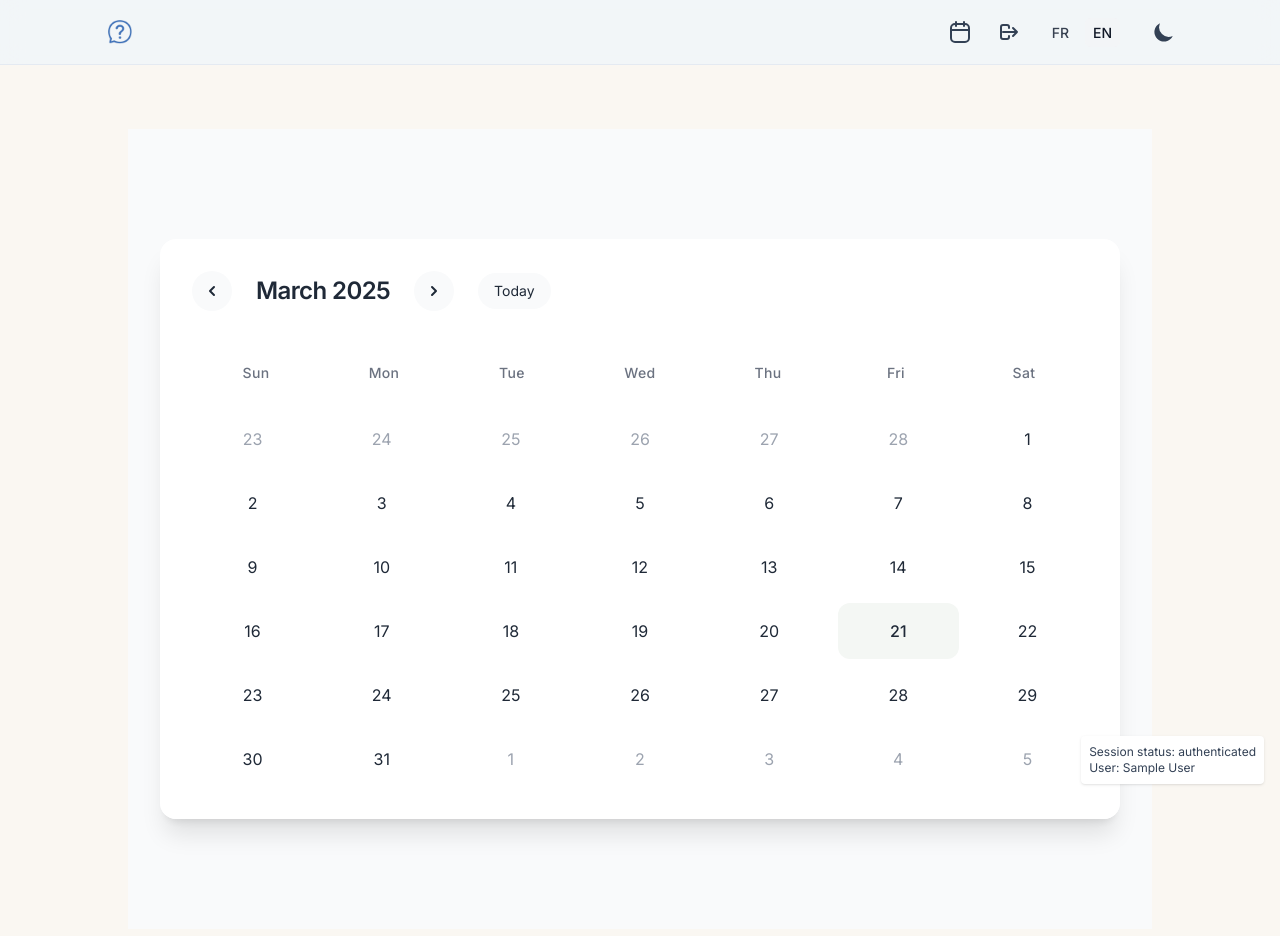
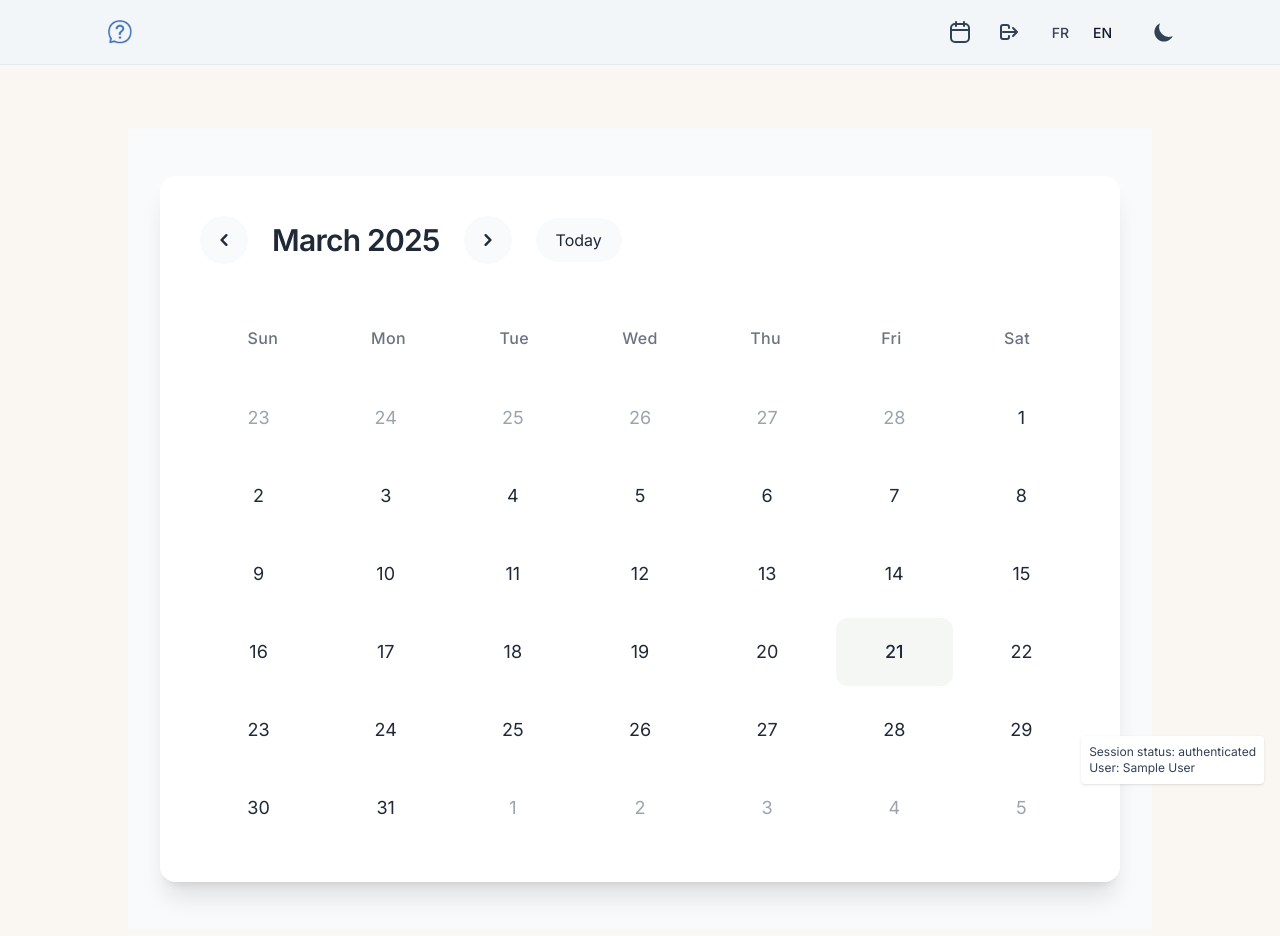
Before and after one commit to kathiouchka/daily-reflection-calendar, a Next.js app: page /calendar in a window 1280 px wide. Shown: the top 936 px of the page. Built offline with nearby package versions, Linux system fonts and the light colour scheme; no server answers; the database is empty; sample sign-in values are in the browser's storage.

Commit message:
Enhance CalendarPage localization and styling: integrate date-fns locale support for dynamic language handling, update day and month translations to French, and improve UI elements with adjusted sizes and spacing for better user experience.

```diff
--- a/app/calendar/page.tsx
+++ b/app/calendar/page.tsx
@@ -4,16 +4,32 @@
 import { useState, useEffect } from "react";
 import Link from "next/link";
 import { format, startOfMonth, endOfMonth, startOfWeek, addDays, isSameMonth, isSameDay, subMonths, addMonths } from "date-fns";
+import { fr as frLocale, enUS as enUSLocale } from 'date-fns/locale'; // Import locales
 import DOMPurify from 'dompurify';
 import ProtectedRoute from "../../components/ProtectedRoute";
 import { useSession } from "next-auth/react";
 import ReactMarkdown from 'react-markdown';
 import { Inter } from 'next/font/google';
+import { useLanguage } from '@/components/LanguageContext'; // Import useLanguage
 
 const inter = Inter({ subsets: ['latin'] });
 
+// Helper to map app locale to date-fns locale
+const getDateFnsLocale = (locale: string) => {
+  switch (locale) {
+    case 'fr':
+      return frLocale;
+    case 'en':
+    default:
+      return enUSLocale;
+  }
+};
+
 export default function CalendarPage() {
   const { data: session } = useSession();
+  const { locale } = useLanguage(); // Get current locale
+  const dateFnsLocale = getDateFnsLocale(locale); // Get date-fns locale object
+
   const today = new Date();
   const [currentMonth, setCurrentMonth] = useState(startOfMonth(today));
   const [selectedDate, setSelectedDate] = useState<Date | null>(null);
@@ -72,31 +88,36 @@ export default function CalendarPage() {
     setSelectedDate(day);
   };
 
-  const monthLabel = format(currentMonth, "MMMM yyyy");
+  const monthLabel = format(currentMonth, "MMMM yyyy", { locale: dateFnsLocale });
+
+  const dayNames = Array.from({ length: 7 }, (_, i) => {
+    const day = addDays(startOfWeek(new Date(), { locale: dateFnsLocale, weekStartsOn: 0 }), i);
+    return format(day, 'EEE', { locale: dateFnsLocale });
+  });
 
   return (
     <ProtectedRoute>
       <div className={`min-h-screen bg-gray-50 dark:bg-gray-900 text-gray-800 dark:text-white flex items-center justify-center p-4 sm:p-8 ${inter.className}`}>
-        <div className="bg-white dark:bg-gray-800 p-6 sm:p-8 rounded-2xl shadow-xl w-full max-w-5xl relative backdrop-blur-sm bg-opacity-95 dark:bg-opacity-95">
+        <div className="bg-white dark:bg-gray-800 p-6 sm:p-10 rounded-2xl shadow-xl w-full max-w-6xl relative backdrop-blur-sm bg-opacity-95 dark:bg-opacity-95">
           {/* Mobile-friendly header */}
-          <div className="flex flex-col sm:flex-row sm:items-center justify-between mb-8 sm:mb-10 gap-4">
+          <div className="flex flex-col sm:flex-row sm:items-center justify-between mb-10 sm:mb-12 gap-4">
             <div className="flex items-center justify-between sm:justify-start space-x-6">
               <button
                 onClick={() => setCurrentMonth(subMonths(currentMonth, 1))}
-                className="p-2.5 rounded-full bg-gray-50 hover:bg-gray-100 dark:bg-gray-700 dark:hover:bg-gray-600 text-gray-800 dark:text-white transition-all duration-300 hover:scale-105"
+                className="p-3 rounded-full bg-gray-50 hover:bg-gray-100 dark:bg-gray-700 dark:hover:bg-gray-600 text-gray-800 dark:text-white transition-all duration-300 hover:scale-105"
                 aria-label="Previous month"
               >
-                <svg xmlns="http://www.w3.org/2000/svg" className="h-5 w-5" viewBox="0 0 20 20" fill="currentColor">
+                <svg xmlns="http://www.w3.org/2000/svg" className="h-6 w-6" viewBox="0 0 20 20" fill="currentColor">
                   <path fillRule="evenodd" d="M12.707 5.293a1 1 0 010 1.414L9.414 10l3.293 3.293a1 1 0 01-1.414 1.414l-4-4a1 1 0 010-1.414l4-4a1 1 0 011.414 0z" clipRule="evenodd" />
                 </svg>
               </button>
-              <h2 className="text-2xl font-semibold tracking-tight">{monthLabel}</h2>
+              <h2 className="text-3xl font-semibold tracking-tight">{monthLabel}</h2>
               <button
                 onClick={() => setCurrentMonth(addMonths(currentMonth, 1))}
-                className="p-2.5 rounded-full bg-gray-50 hover:bg-gray-100 dark:bg-gray-700 dark:hover:bg-gray-600 text-gray-800 dark:text-white transition-all duration-300 hover:scale-105"
+                className="p-3 rounded-full bg-gray-50 hover:bg-gray-100 dark:bg-gray-700 dark:hover:bg-gray-600 text-gray-800 dark:text-white transition-all duration-300 hover:scale-105"
                 aria-label="Next month"
               >
-                <svg xmlns="http://www.w3.org/2000/svg" className="h-5 w-5" viewBox="0 0 20 20" fill="currentColor">
+                <svg xmlns="http://www.w3.org/2000/svg" className="h-6 w-6" viewBox="0 0 20 20" fill="currentColor">
                   <path fillRule="evenodd" d="M7.293 14.707a1 1 0 010-1.414L10.586 10 7.293 6.707a1 1 0 011.414-1.414l4 4a1 1 0 010 1.414l-4 4a1 1 0 01-1.414 0z" clipRule="evenodd" />
                 </svg>
               </button>
@@ -105,7 +126,7 @@ export default function CalendarPage() {
                   setCurrentMonth(startOfMonth(today));
                   setSelectedDate(today);
                 }}
-                className="ml-2 px-4 py-2 text-sm bg-gray-50 hover:bg-gray-100 dark:bg-gray-700 dark:hover:bg-gray-600 rounded-full text-gray-800 dark:text-white transition-all duration-300 hover:scale-105"
+                className="ml-2 px-5 py-2.5 text-base bg-gray-50 hover:bg-gray-100 dark:bg-gray-700 dark:hover:bg-gray-600 rounded-full text-gray-800 dark:text-white transition-all duration-300 hover:scale-105"
               >
                 Today
               </button>
@@ -113,16 +134,16 @@ export default function CalendarPage() {
           </div>
 
           {/* Days of the week */}
-          <div className="grid grid-cols-7 text-center mb-4">
-            {['Sun', 'Mon', 'Tue', 'Wed', 'Thu', 'Fri', 'Sat'].map((day) => (
-              <div key={day} className="py-3 font-medium text-gray-500 dark:text-gray-400 text-sm tracking-wide">
+          <div className="grid grid-cols-7 text-center mb-5">
+            {dayNames.map((day) => (
+              <div key={day} className="py-3.5 font-medium text-gray-500 dark:text-gray-400 text-base tracking-wide">
                 {day}
               </div>
             ))}
           </div>
 
           {/* Calendar grid */}
-          <div key={currentMonth.toString()} className="grid grid-cols-7 gap-2 text-center calendar-fade-in">
+          <div key={currentMonth.toString()} className="grid grid-cols-7 gap-2.5 text-center calendar-fade-in">
             {days.map((day) => {
               const dateStr = format(day, "yyyy-MM-dd");
               const isCurrentMonthDay = isSameMonth(day, monthStart);
@@ -135,19 +156,19 @@ export default function CalendarPage() {
                   key={dateStr}
                   onClick={() => onDateClick(day)}
                   className={`
-                    relative p-3 md:p-4 rounded-xl cursor-pointer transition-all duration-300
+                    relative p-3.5 md:p-5 rounded-xl cursor-pointer transition-all duration-300
                     ${!isCurrentMonthDay ? "text-gray-400 dark:text-gray-600" : "text-gray-800 dark:text-white"}
                     ${isSelected ? "bg-sage-100 dark:bg-sage-900 text-sage-800 dark:text-sage-100 shadow-lg scale-105" :
                       isToday ? "bg-sage-50 dark:bg-sage-800/50 font-medium" :
                       "hover:bg-gray-50 dark:hover:bg-gray-700/50 hover:scale-105"}
                   `}
-                  aria-label={`${format(day, "MMMM d, yyyy")}${hasResponse ? ", has response" : ""}`}
+                  aria-label={`${format(day, "MMMM d, yyyy", { locale: dateFnsLocale })}${hasResponse ? ", has response" : ""}`}
                   role="button"
                 >
                   <div className="flex flex-col items-center">
-                    <span className="text-sm md:text-base">{format(day, "d")}</span>
+                    <span className="text-base md:text-lg">{format(day, "d", { locale: dateFnsLocale })}</span>
                     {hasResponse && (
-                      <div className="mt-1.5 w-2 h-2 rounded-full bg-sage-400 dark:bg-sage-300 animate-fade-in"></div>
+                      <div className="mt-2 w-2.5 h-2.5 rounded-full bg-sage-400 dark:bg-sage-300 animate-fade-in"></div>
                     )}
                   </div>
                 </div>
@@ -157,10 +178,10 @@ export default function CalendarPage() {
 
           {/* Selected date details */}
           {selectedDate && (
-            <div className="mt-8 p-6 rounded-2xl bg-gray-50 dark:bg-gray-700/50 border border-gray-100 dark:border-gray-600/50 shadow-lg transition-all duration-300 animate-fade-in">
-              <div className="flex justify-between items-center mb-6">
-                <h3 className="text-xl font-semibold text-gray-800 dark:text-white tracking-tight">
-                  {format(selectedDate, "MMMM do, yyyy")}
+            <div className="mt-10 p-8 rounded-2xl bg-gray-50 dark:bg-gray-700/50 border border-gray-100 dark:border-gray-600/50 shadow-lg transition-all duration-300 animate-fade-in">
+              <div className="flex justify-between items-center mb-8">
+                <h3 className="text-2xl font-semibold text-gray-800 dark:text-white tracking-tight">
+                  {format(selectedDate, "MMMM do, yyyy", { locale: dateFnsLocale })}
                 </h3>
                 {isLoading && (
                   <div className="flex items-center text-gray-500 dark:text-gray-400">
@@ -173,18 +194,18 @@ export default function CalendarPage() {
                 )}
               </div>
 
-              <div className="space-y-6">
-                <div className="bg-white dark:bg-gray-800 p-5 rounded-xl border border-gray-100 dark:border-gray-600/50 shadow-sm transition-all duration-300 hover:shadow-md">
-                  <h4 className="text-sm font-medium text-gray-500 dark:text-gray-400 mb-2">Daily Phrase</h4>
-                  <p className="text-gray-800 dark:text-gray-200 leading-relaxed">
+              <div className="space-y-8">
+                <div className="bg-white dark:bg-gray-800 p-6 rounded-xl border border-gray-100 dark:border-gray-600/50 shadow-sm transition-all duration-300 hover:shadow-md">
+                  <h4 className="text-base font-medium text-gray-500 dark:text-gray-400 mb-3">Daily Phrase</h4>
+                  <p className="text-gray-800 dark:text-gray-200 leading-relaxed text-lg">
                     {phrases[format(selectedDate, "yyyy-MM-dd")] || "A new day brings new possibilities..."}
                   </p>
                 </div>
 
-                <div className="bg-white dark:bg-gray-800 p-5 rounded-xl border border-gray-100 dark:border-gray-600/50 shadow-sm transition-all duration-300 hover:shadow-md">
-                  <h4 className="text-sm font-medium text-gray-500 dark:text-gray-400 mb-2">Your Response</h4>
+                <div className="bg-white dark:bg-gray-800 p-6 rounded-xl border border-gray-100 dark:border-gray-600/50 shadow-sm transition-all duration-300 hover:shadow-md">
+                  <h4 className="text-base font-medium text-gray-500 dark:text-gray-400 mb-3">Your Response</h4>
                   {responses[format(selectedDate, "yyyy-MM-dd")] ? (
-                    <div className="prose prose-sm dark:prose-invert max-w-none">
+                    <div className="prose prose-sm sm:prose-base dark:prose-invert max-w-none break-words">
                       <ReactMarkdown>
                         {responses[format(selectedDate, "yyyy-MM-dd")]}
                       </ReactMarkdown>
--- a/lib/translations.ts
+++ b/lib/translations.ts
@@ -60,27 +60,27 @@ export const translations: Translations = {
     "user": "User",
 
     // Days of week
-    "sun": "Sun",
-    "mon": "Mon",
-    "tue": "Tue",
-    "wed": "Wed",
-    "thu": "Thu",
-    "fri": "Fri",
-    "sat": "Sat",
+    "sun": "Dim",
+    "mon": "Lun",
+    "tue": "Mar",
+    "wed": "Mer",
+    "thu": "Jeu",
+    "fri": "Ven",
+    "sat": "Sam",
 
     // Months
-    "january": "January",
-    "february": "February",
-    "march": "March",
-    "april": "April",
-    "may": "May",
-    "june": "June",
-    "july": "July",
-    "august": "August",
-    "september": "September",
-    "october": "October",
-    "november": "November",
-    "december": "December",
+    "january": "Janvier",
+    "february": "Février",
+    "march": "Mars",
+    "april": "Avril",
+    "may": "Mai",
+    "june": "Juin",
+    "july": "Juillet",
+    "august": "Août",
+    "september": "Septembre",
+    "october": "Octobre",
+    "november": "Novembre",
+    "december": "Décembre",
   },
   fr: {
     // Page d'accueil
```
